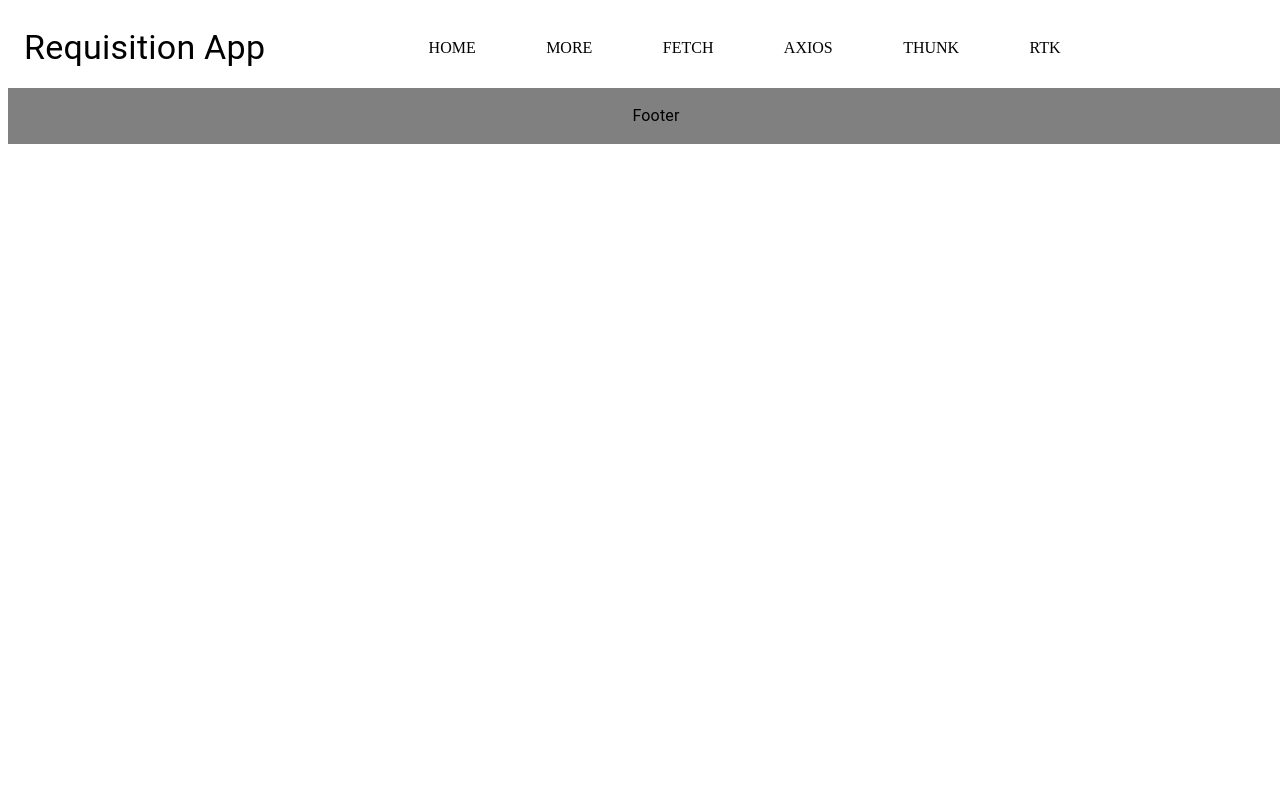
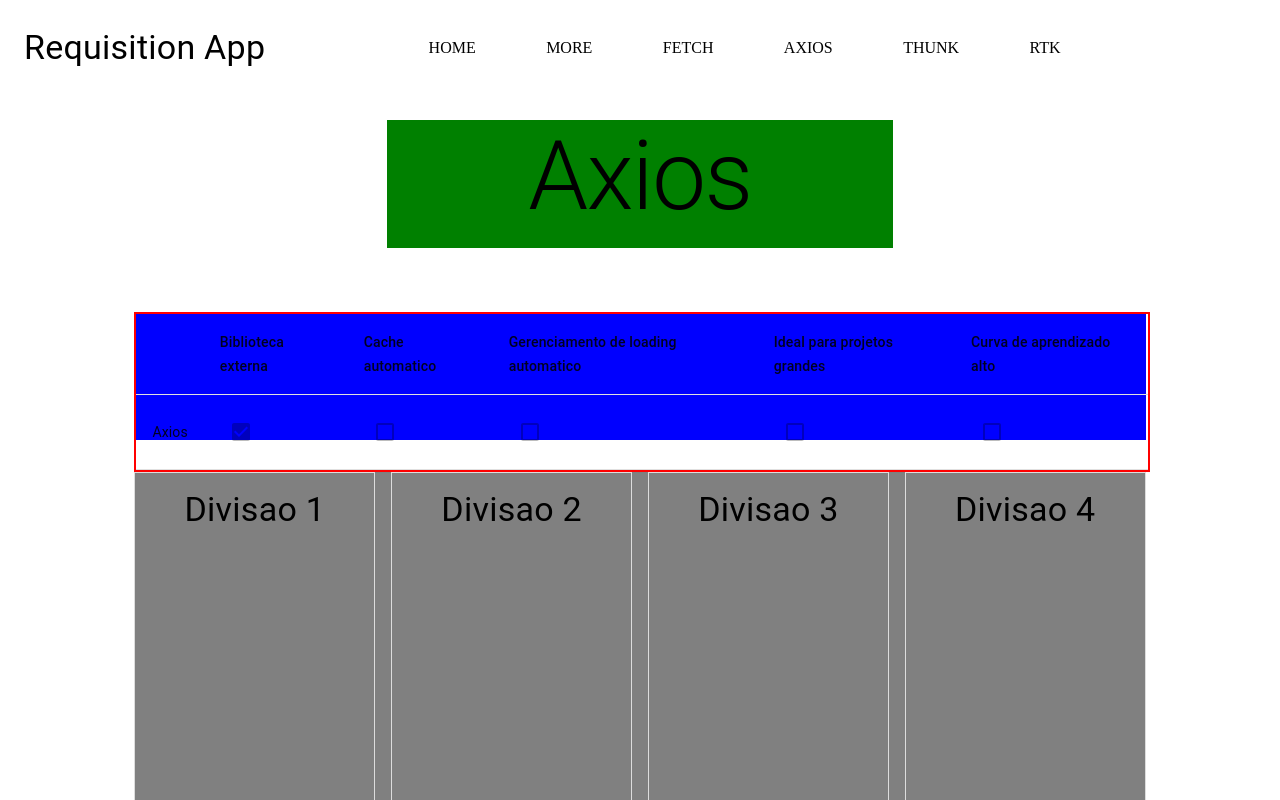
Before and after one commit to rafael-ferrom/ConnectionApi, a React (Vite) app in the folder connectionapi/: page /Axios in a window 1280 px wide. Shown: the top 800 px of the page. Built offline with nearby package versions, Linux system fonts and the light colour scheme; some icons are missing.

Commit message:
feat: Add the axios page base

```diff
--- a/connectionapi/src/pages/AxiosPage/AxiosPage.tsx
+++ b/connectionapi/src/pages/AxiosPage/AxiosPage.tsx
@@ -1,10 +1,101 @@
+import { Box, Checkbox, Grid, Table, TableBody, TableCell, TableContainer, TableHead, TableRow, Typography } from "@mui/material";
+import { ColumnTable, RowsTable } from "../../utils/Consts";
 
 const AxiosPage = () => {
+  const specifyRequisition = RowsTable.find((opt) => opt.name === "Axios");
+
   return (
-    <div>
-
-    </div>
-  )
+    <Box
+      sx={{ display: "flex", flexDirection: "column", alignItems: "center" }}
+    >
+      <Box
+        sx={{
+          backgroundColor: "green",
+          width: "40%",
+          height: "8rem",
+          margin: "2rem",
+          textAlign: "center",
+        }}
+      >
+        {" "}
+        <Typography variant="h1">Axios</Typography>
+      </Box>
+      <Box
+        sx={{
+          backgroundColor: "blue",
+          width: "80%",
+          height: "8rem",
+          margin: "2rem",
+        }}
+      >
+        <TableContainer sx={{ border: "2px solid red" }}>
+          <Table>
+            <TableHead>
+              <TableRow>
+                {ColumnTable.map((col) => (
+                  <TableCell key={col.id}>{col.label}</TableCell>
+                ))}
+              </TableRow>
+            </TableHead>
+            <TableBody>
+              <TableRow key={specifyRequisition?.id}>
+                <TableCell>{specifyRequisition?.name}</TableCell>
+                <TableCell>
+                  {specifyRequisition?.hasExternalLib ? (
+                    <Checkbox disabled checked></Checkbox>
+                  ) : (
+                    <Checkbox disabled></Checkbox>
+                  )}
+                </TableCell>
+                <TableCell>
+                  {specifyRequisition?.hasAutomaticCache ? (
+                    <Checkbox disabled checked></Checkbox>
+                  ) : (
+                    <Checkbox disabled></Checkbox>
+                  )}
+                </TableCell>
+                <TableCell>
+                  {specifyRequisition?.hasLoading ? (
+                    <Checkbox disabled checked></Checkbox>
+                  ) : (
+                    <Checkbox disabled></Checkbox>
+                  )}
+                </TableCell>
+                <TableCell>
+                  {specifyRequisition?.goodForBigProjects ? (
+                    <Checkbox disabled checked></Checkbox>
+                  ) : (
+                    <Checkbox disabled></Checkbox>
+                  )}
+                </TableCell>
+                <TableCell>
+                  {specifyRequisition?.bigLearningCourve ? (
+                    <Checkbox disabled checked></Checkbox>
+                  ) : (
+                    <Checkbox disabled></Checkbox>
+                  )}
+                </TableCell>
+              </TableRow>
+            </TableBody>
+          </Table>
+        </TableContainer>
+      </Box>
+      <Grid sx={{ width: "80%", height: "40rem", marginBottom:"2rem",textAlign:"center", backgroundColor:"gray"  }} container spacing={2}>
+        <Grid size={3} sx={{ border: "1px solid #ddd", padding: 2 }}>
+          <Typography variant="h4">Divisao 1</Typography>
+        </Grid>
+        <Grid size={3} sx={{ border: "1px solid #ddd", padding: 2 }}>
+          <Typography variant="h4">Divisao 2</Typography>
+        </Grid>
+        <Grid size={3} sx={{ border: "1px solid #ddd", padding: 2 }}>
+          <Typography variant="h4">Divisao 3</Typography>
+        </Grid>
+        <Grid size={3} sx={{ border: "1px solid #ddd", padding: 2 }}>
+          <Typography variant="h4">Divisao 4</Typography>
+        </Grid>
+      </Grid>
+    </Box>
+  );
 }
 
 export default AxiosPage
```
